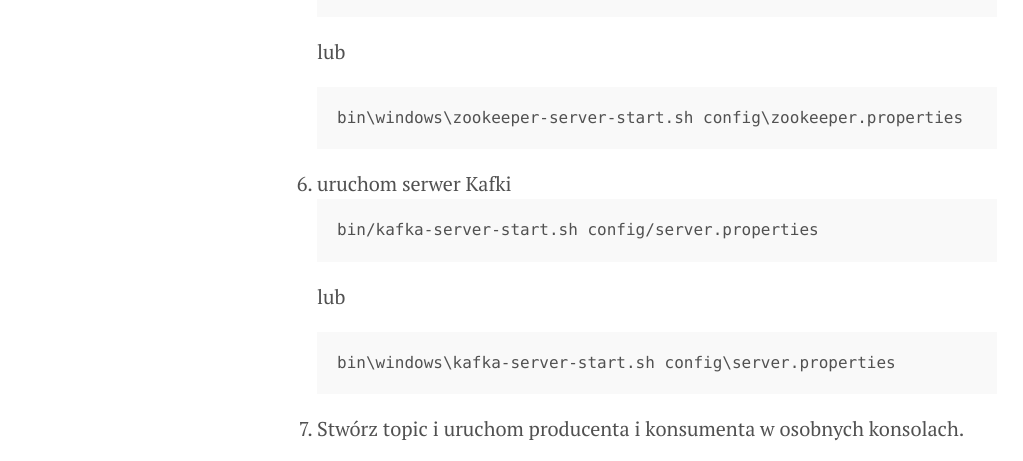
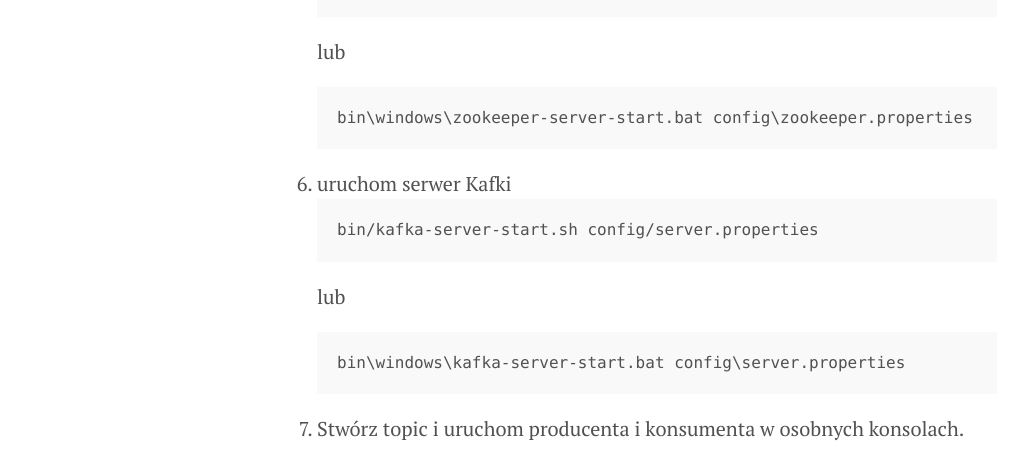
Before and after one commit to sebkaz-teaching/RealTime, a Jekyll site: the page built from cw5D.md, in a window 1280 px wide and 900 px high, scrolled down 2010 px. Shown: the part 152-613 px from the top of the window, without its empty margins (3-1026 px from the left). Built offline with Jekyll 4.4.1, drawn with Linux system fonts in a browser that asks for light colours; a script that is not in the unit is left out.

Commit message:
Update cw5D.md

````diff
--- a/cw5D.md
+++ b/cw5D.md
@@ -45,7 +45,7 @@
 ```
 lub
 ```{bash}
-bin\windows\zookeeper-server-start.sh config\zookeeper.properties
+bin\windows\zookeeper-server-start.bat config\zookeeper.properties
 ```
 6. uruchom serwer Kafki
 ```{bash}
@@ -53,7 +53,7 @@
 ```
 lub
 ```{bash}
-bin\windows\kafka-server-start.sh config\server.properties
+bin\windows\kafka-server-start.bat config\server.properties
 ```
 7. Stwórz topic i uruchom producenta i konsumenta w osobnych konsolach.
 
````
